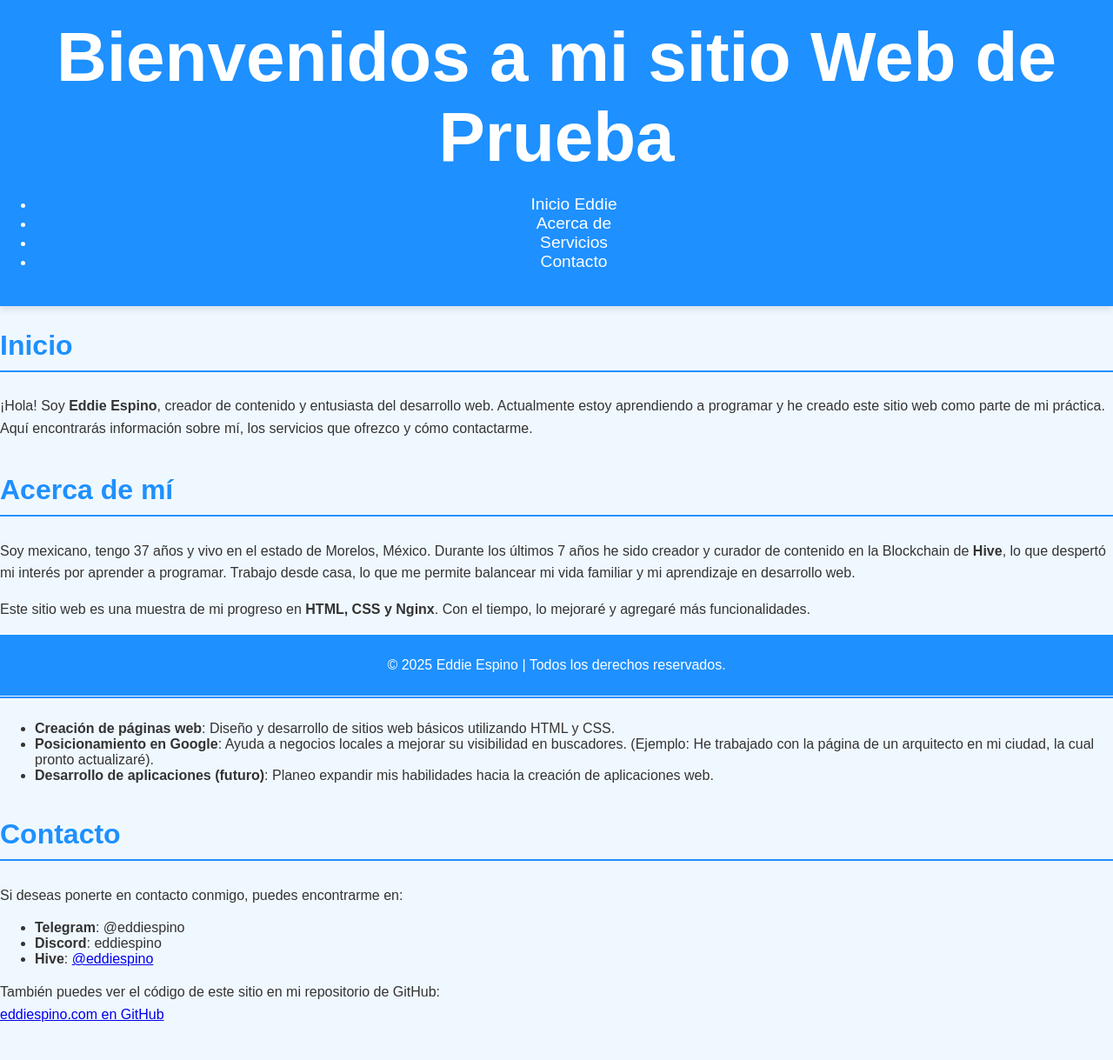
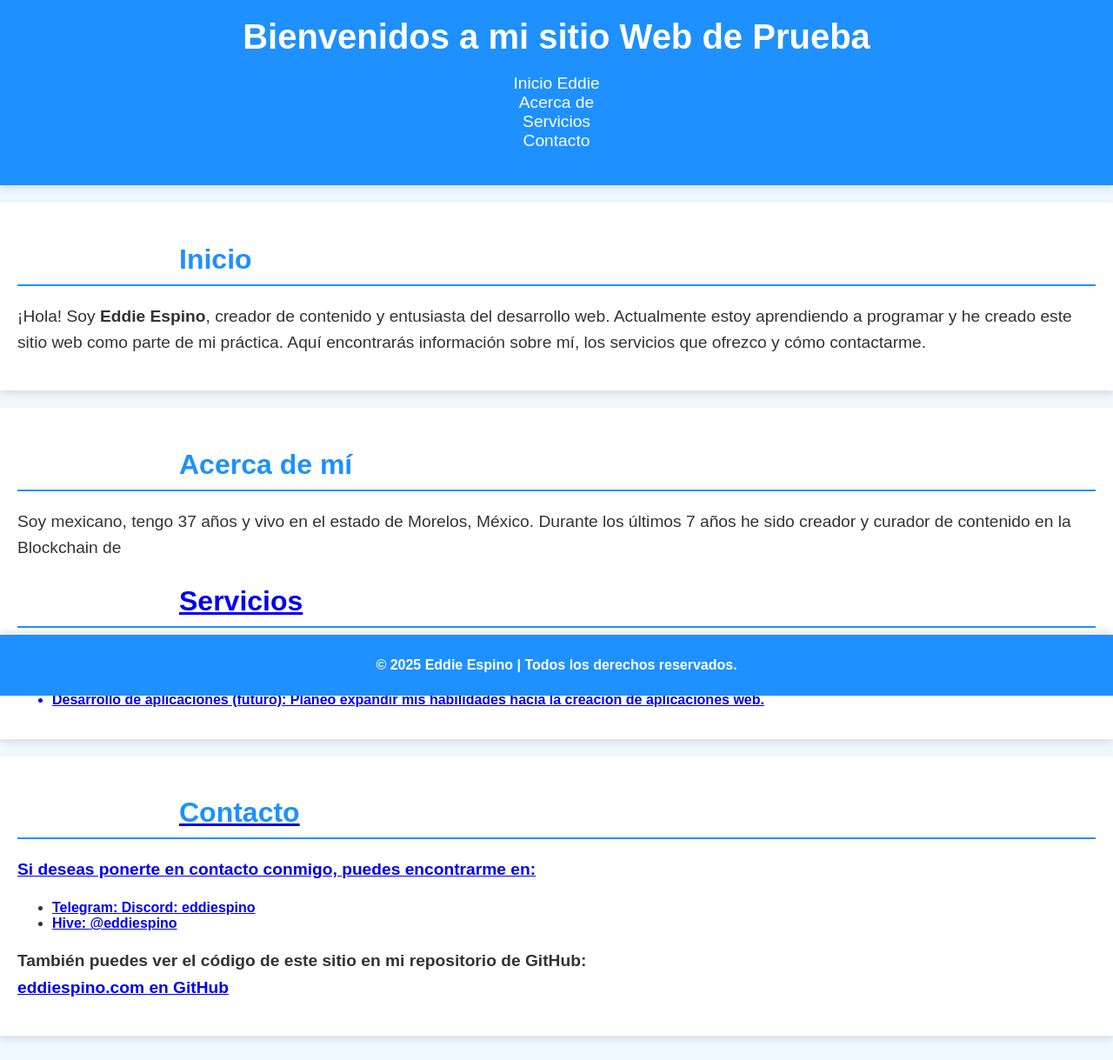
Before and after one commit to eddiespino/eddiespino-com, a plain HTML site: page index.html in a window 1280 px wide. Shown: the whole page at 87% size. Drawn offline with Linux system fonts and the light colour scheme.

Commit message:
Updated homepage

```diff
--- a/index.html
+++ b/index.html
@@ -25,7 +25,7 @@
         </section>
         <section id="about">
             <h2>Acerca de mí</h2>
-            <p>Soy mexicano, tengo 37 años y vivo en el estado de Morelos, México. Durante los últimos 7 años he sido creador y curador de contenido en la Blockchain de <strong>Hive</strong>, lo que despertó mi interés por aprender a programar. Trabajo desde casa, lo que me permite balancear mi vida familiar y mi aprendizaje en desarrollo web.</p>
+            <p>Soy mexicano, tengo 37 años y vivo en el estado de Morelos, México. Durante los últimos 7 años he sido creador y curador de contenido en la Blockchain de <strong><a href="https://hive.io/" target="_blank>Hive</a></strong>, lo que despertó mi interés por aprender a programar. Trabajo desde casa, lo que me permite balancear mi vida familiar y mi aprendizaje en desarrollo web.</p>
             <p>Este sitio web es una muestra de mi progreso en <strong>HTML, CSS y Nginx</strong>. Con el tiempo, lo mejoraré y agregaré más funcionalidades.</p>
         </section>
         <section id="services">
@@ -40,9 +40,9 @@
             <h2>Contacto</h2>
             <p>Si deseas ponerte en contacto conmigo, puedes encontrarme en:</p>
             <ul>
-                <li><strong>Telegram</strong>: @eddiespino</li>
+                <li><strong>Telegram</strong>: <a href="https://telegram.me/eddiespino" target="_blank>@eddiespino</a></li>
                 <li><strong>Discord</strong>: eddiespino</li>
-                <li><strong>Hive</strong>: <a href="https://hive.blog/@eddiespino" target="_blank">@eddiespino</a></li>
+                <li><strong>Hive</strong>: <a href="https://peakd.com/@eddiespino/posts" target="_blank">@eddiespino</a></li>
             </ul>
             <p>También puedes ver el código de este sitio en mi repositorio de GitHub:<br>
             <a href="https://github.com/eddiespino/eddiespino-com" target="_blank">eddiespino.com en GitHub</a></p>
--- a/style.css
+++ b/style.css
@@ -22,8 +22,10 @@ header {
 }
 
 header h1 {
+    font-size: 2.5em;
     margin: 0;
-    font-size: 5em;
+    padding: auto;
+    border: #104e8b;
 }
 
 nav {
@@ -39,7 +41,12 @@ nav a {
 }
 
 nav a:hover {
-    text-decoration: underline;
+    color: #f0f8ff;
+}
+
+nav ul {
+    list-style-type: none;
+    padding: 0;
 }
 
 .container {
@@ -49,7 +56,10 @@ nav a:hover {
 }
 
 section {
-    margin-bottom: 40px;
+    margin: 20px 0;
+    padding: 20px;
+    background-color: white;
+    box-shadow: 0 4px 8px rgba(0, 0, 0, 0.1);
 }
 
 section h2 {
@@ -57,9 +67,12 @@ section h2 {
     color: #1e90ff;
     border-bottom: 2px solid #1e90ff;
     padding-bottom: 10px;
+    margin-bottom: 20px;
+    padding-left: 15%;
 }
 
 section p {
+    font-size: 1.2em;
     line-height: 1.6;
 }
 
@@ -71,19 +84,6 @@ footer {
     position: fixed;
     width: 100%;
     bottom: 0;
+    left: 0;
+    box-shadow: 0 -4px 8px rgba(0, 0, 0, 0.1);
 }
-
-button {
-    background-color: #1e90ff;
-    color: white;
-    border: none;
-    padding: 10px 20px;
-    font-size: 1em;
-    cursor: pointer;
-    border-radius: 5px;
-    transition: background-color 0.3s ease;
-}
-
-button:hover {
-    background-color: #104e8b;
-}
```
